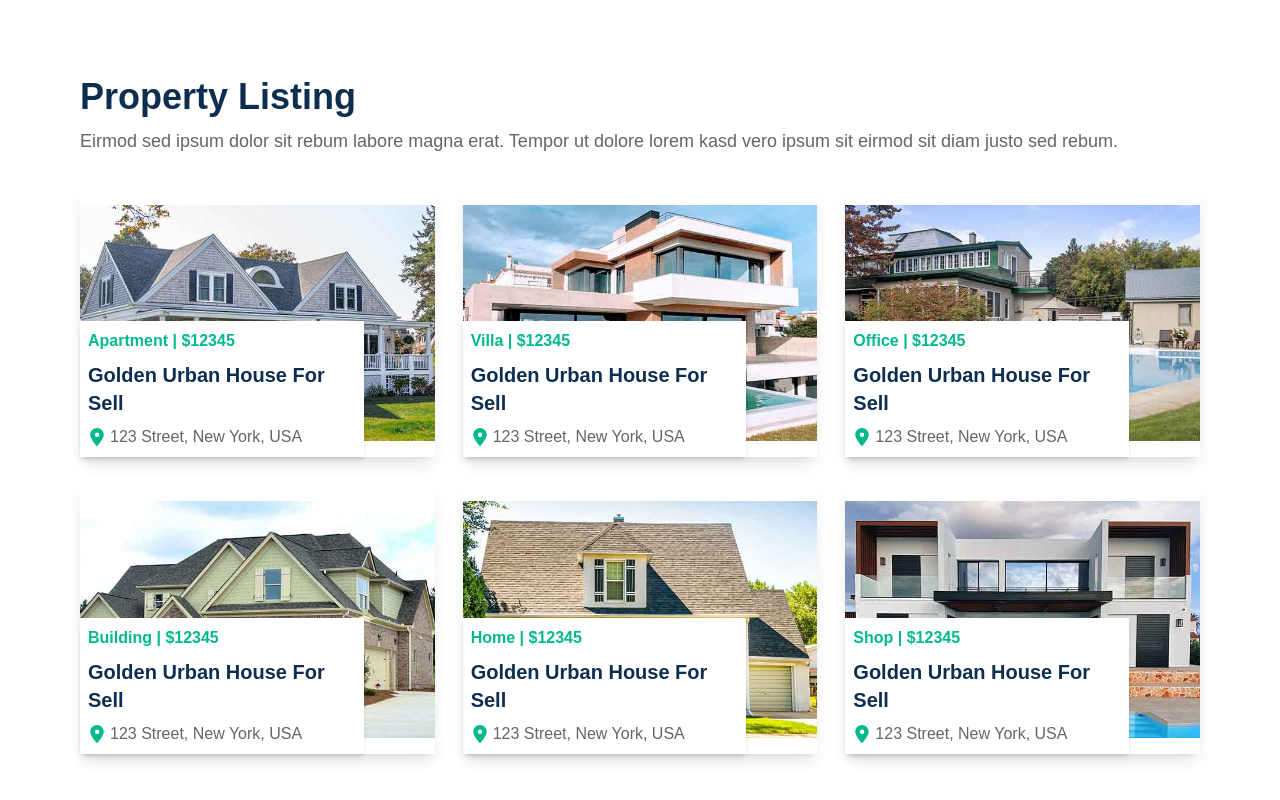
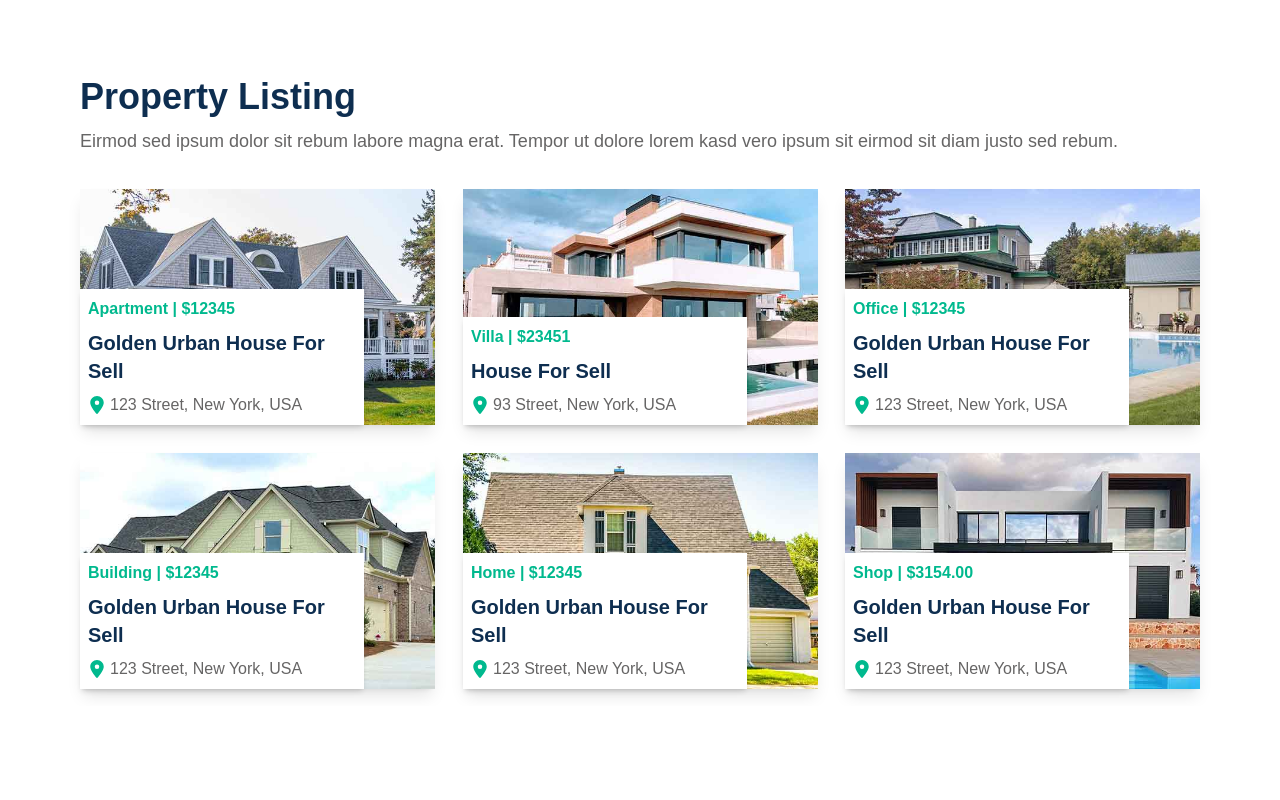
Before and after one commit to AnilHowaFdr/real-estate, a React (Vite) app: page / in a window 1280 px wide. Shown: the part 1471-2271 px from the top of the page. Built offline with nearby package versions, Linux system fonts and the light colour scheme.

Commit message:
property

```diff
--- a/src/assets/assets.js
+++ b/src/assets/assets.js
@@ -152,9 +152,9 @@ export const propertyList = [
   {
     img: property_2,
     title: "Villa",
-    price: "$12345",
-    heading: "Golden Urban House For Sell",
-    location: "123 Street, New York, USA",
+    price: "$23451",
+    heading: " House For Sell",
+    location: "93 Street, New York, USA",
     detail: "123 Properties",
   },
 
@@ -185,7 +185,7 @@ export const propertyList = [
   {
     img: property_6,
     title: "Shop",
-    price: "$12345",
+    price: "$3154.00",
     heading: "Golden Urban House For Sell",
     location: "123 Street, New York, USA",
     detail: "123 Properties",
--- a/src/components/home/PropertyDetails.jsx
+++ b/src/components/home/PropertyDetails.jsx
@@ -3,7 +3,7 @@ import React from "react";
 import { FaLocationDot } from "react-icons/fa6";
 const PropertyDetails = ({ property, index }) => {
   return (
-    <div className="relative shadow-lg py-4 my-5 sm:my-0">
+    <div className="relative shadow-lg my-5 sm:my-0" data-aos="flip-left">
       <img src={property.img} alt={property.title} className="w-full h-auto " />
       <div className="absolute left-0 bottom-0 justify-center w-full">
         <div className="inline-block bg-white w-4/5 p-2 shadow-md">
--- a/src/components/home/PropertyList.jsx
+++ b/src/components/home/PropertyList.jsx
@@ -1,6 +1,17 @@
 import PropertyDetails from "./PropertyDetails";
 import { propertyList } from "../../assets/assets";
+import Aos from "aos";
+import "aos/dist/aos.css";
+import { useEffect } from "react";
 const PropertyList = () => {
+  useEffect(() => {
+    Aos.init({
+      offset: 200,
+      duration: 800,
+      easing: "ease-in-sine",
+      delay: 100,
+    });
+  }, []);
   return (
     <section>
       <div
```
